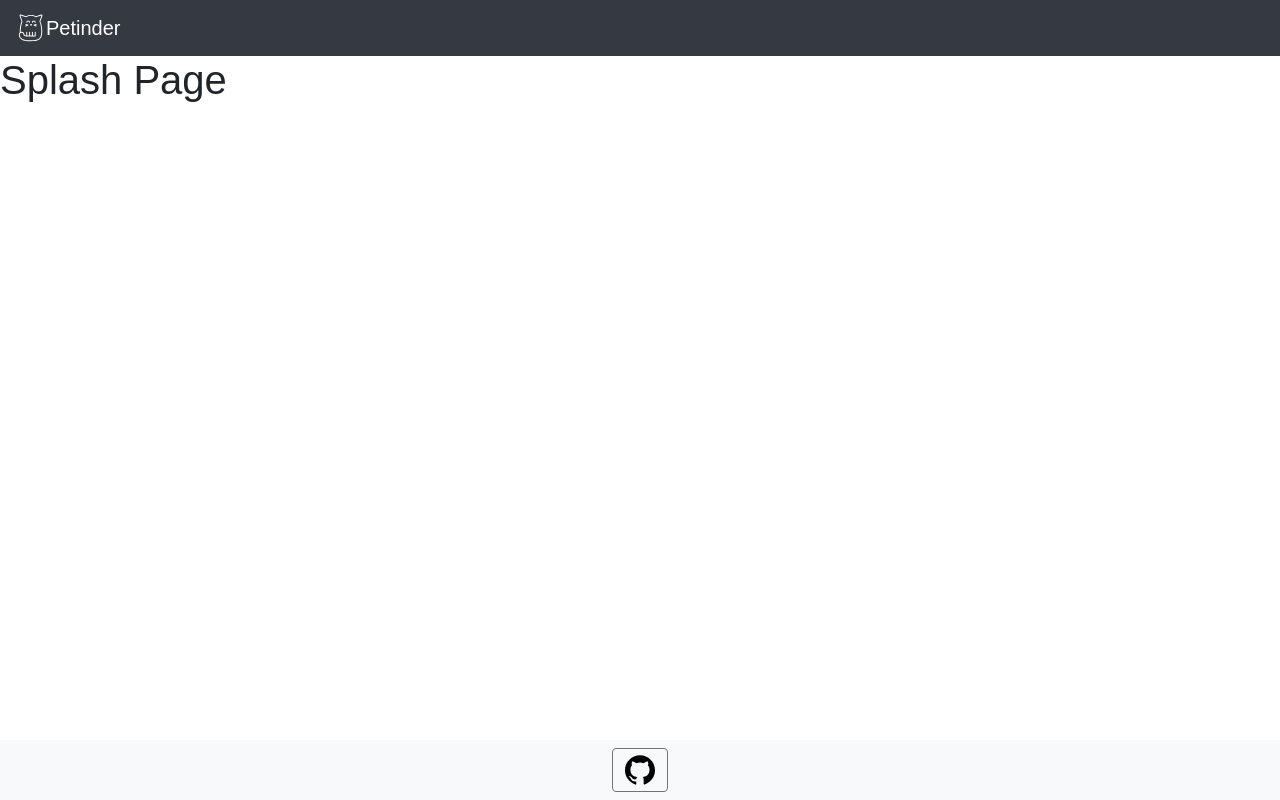
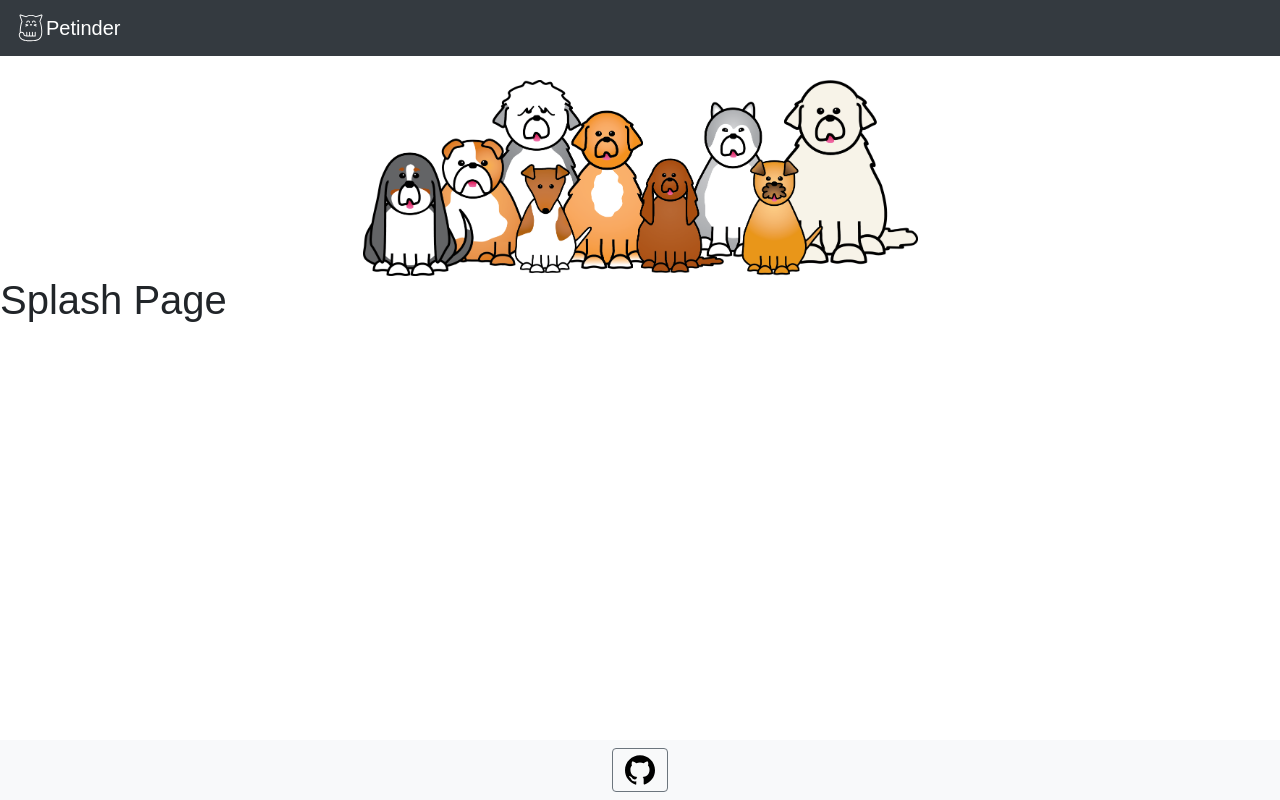
Before and after one commit to adliano/thepetinder_react, a React (Create React App) app in the folder client/: page / in a window 1280 px wide. Built offline with nearby package versions, Linux system fonts and the light colour scheme.

Commit message:
add logo to splash page

```diff
--- a/client/src/App.js
+++ b/client/src/App.js
@@ -1,6 +1,7 @@
 import React, { Component } from "react";
 // Import Pages
 import SplashPage from './pages/SplashPage'
+
 // import logo from "./logo.svg";
 // import "./App.css";
 
--- a/client/src/pages/SplashPage.js
+++ b/client/src/pages/SplashPage.js
@@ -2,6 +2,7 @@ import React, { Component } from 'react'
 // Use Application Components
 import PetNavbar from '../components/PetNavBar'
 import PetFooter from '../components/PetFooter'
+import PetinderLogo from '../components/PetinderLogo'
 
 class SplashPage extends Component {
   /**
@@ -11,7 +12,11 @@ class SplashPage extends Component {
     return (
       <>
         <PetNavbar />
+
+        <PetinderLogo />
+
         <h1>Splash Page</h1>
+
         <PetFooter />
       </>
     )
```
